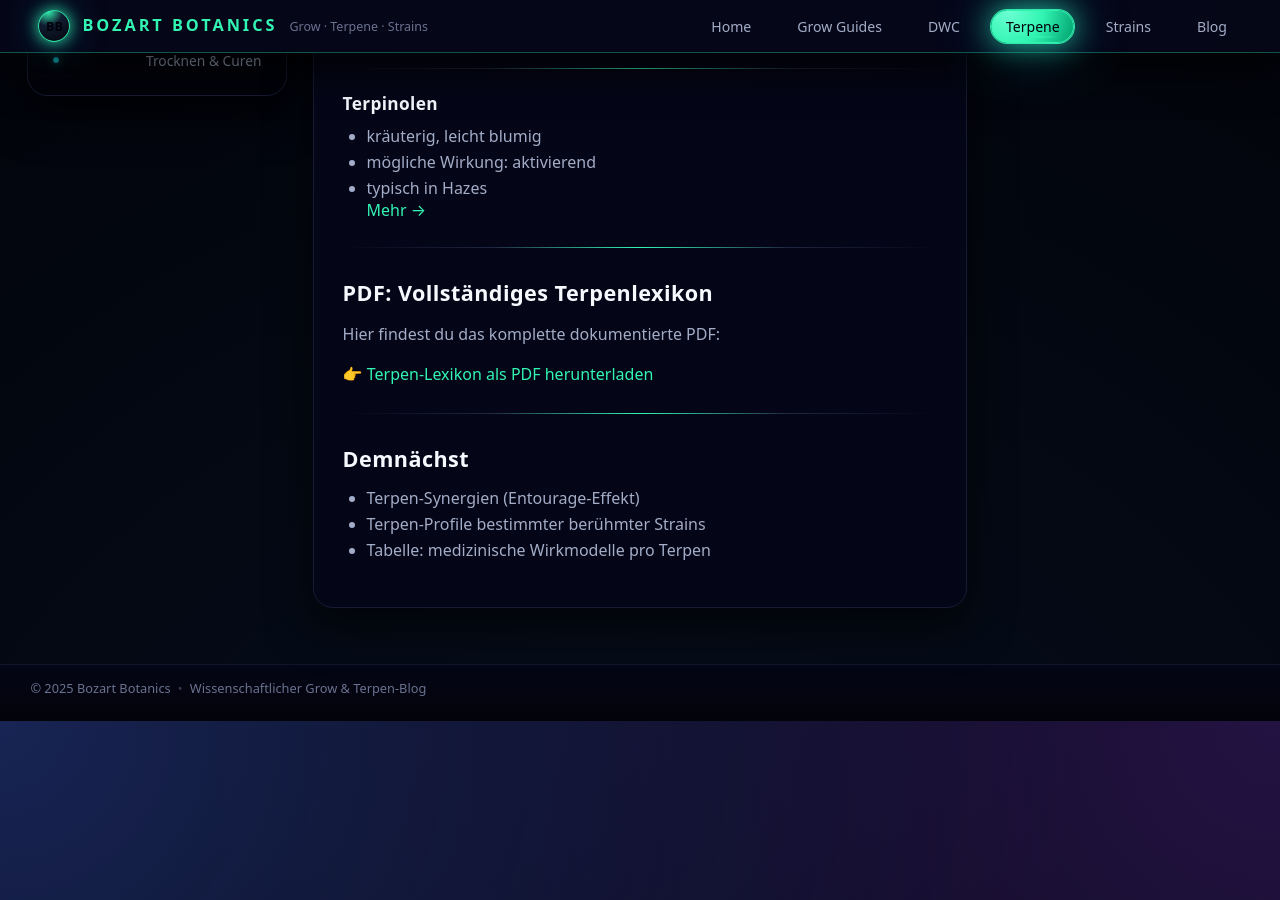
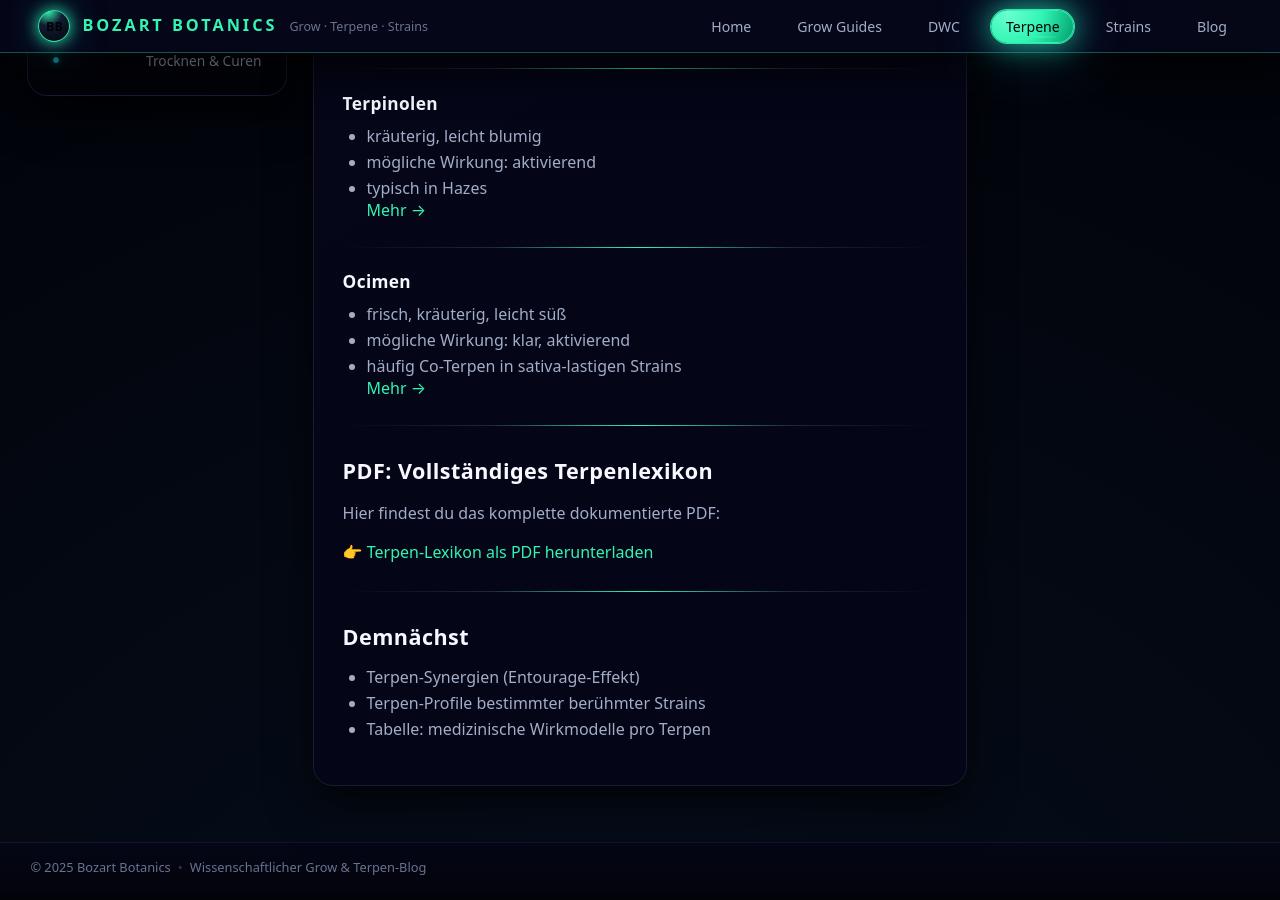
Before and after one commit to bozart-army/bozart-botanics, a Jekyll site: the page built from terpene/index.md, in a window 1280 px wide and 900 px high, scrolled down 1289 px. Built offline with Jekyll 4.4.1, drawn with Linux system fonts in a browser that asks for light colours.

Commit message:
Update index.md

```diff
--- a/terpene/index.md
+++ b/terpene/index.md
@@ -68,6 +68,14 @@ Kombinationen und typische medizinische Eigenschaften.
 
 ---
 
+### Ocimen
+- frisch, kräuterig, leicht süß
+- mögliche Wirkung: klar, aktivierend
+- häufig Co-Terpen in sativa-lastigen Strains
+[Mehr →]({{ site.baseurl }}/terpene/ocimen/)
+
+---
+
 ## PDF: Vollständiges Terpenlexikon
 
 Hier findest du das komplette dokumentierte PDF:
```
